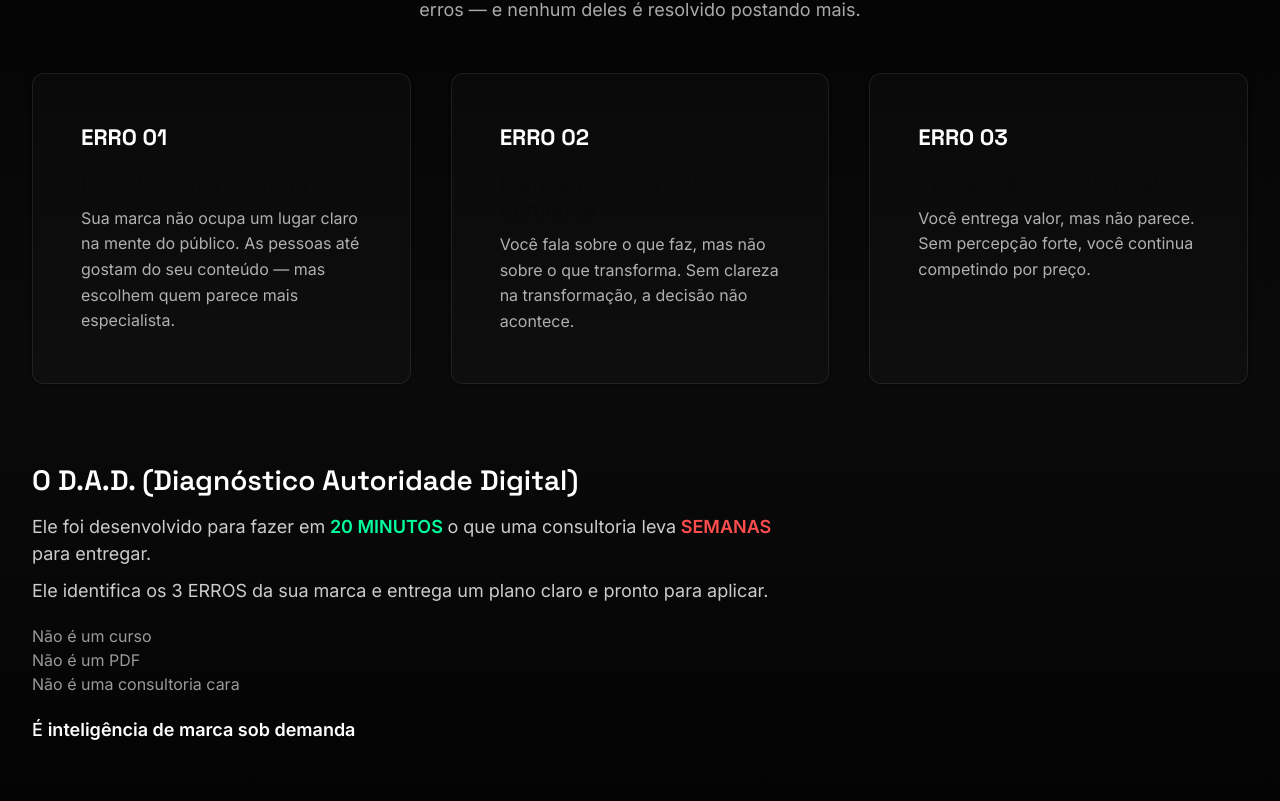
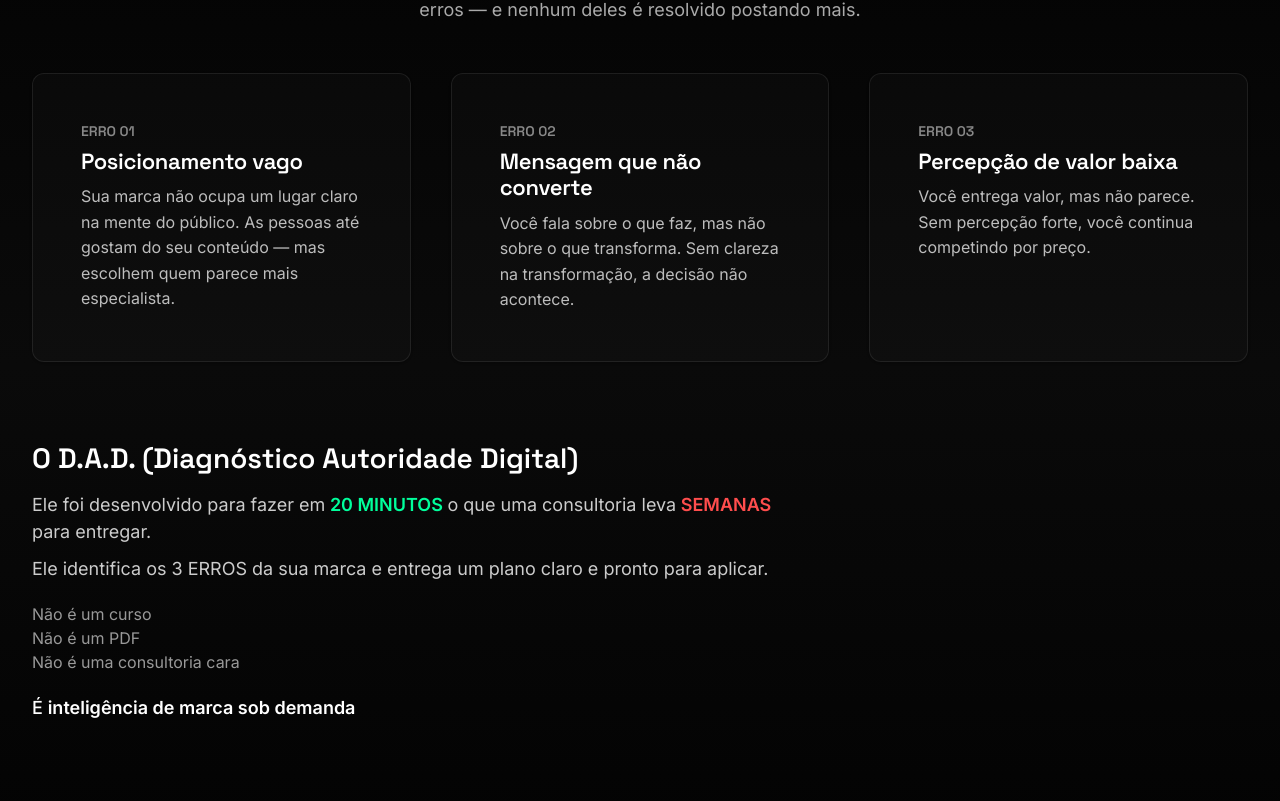
Before and after one commit to guilherrmehhh-coder/thecoffeebrands-site, a React (Create React App) app: page / in a window 1280 px wide. Shown: the part 1279-2080 px from the top of the page. Built offline with nearby package versions, Linux system fonts and the light colour scheme.

Commit message:
Update Landing.css

```diff
--- a/src/styles/Landing.css
+++ b/src/styles/Landing.css
@@ -1412,3 +1412,44 @@ margin-bottom:10px;
 font-size:16px;
 line-height:1.6;
 }
+.gap-content h4 {
+color: #ffffff;
+font-size: 22px;
+font-weight: 600;
+margin-bottom: 10px;
+letter-spacing: -0.3px;
+}
+
+.gap-title {
+color: #888;
+font-size: 14px;
+font-weight: 600;
+margin-bottom: 6px;
+}
+
+.gap-text {
+color: #bdbdbd;
+font-size: 16px;
+line-height: 1.6;
+}
+.cta-buy-now {
+width: 100%;
+max-width: 420px;
+margin: 20px auto 0 auto;
+display: block;
+text-align: center;
+}
+.solution-content {
+align-items: center;
+}
+
+.solution-text {
+display: flex;
+flex-direction: column;
+justify-content: center;
+}
+.price-installments {
+font-size: 15px;
+color: #9ca3af;
+margin-top: 8px;
+}
```
